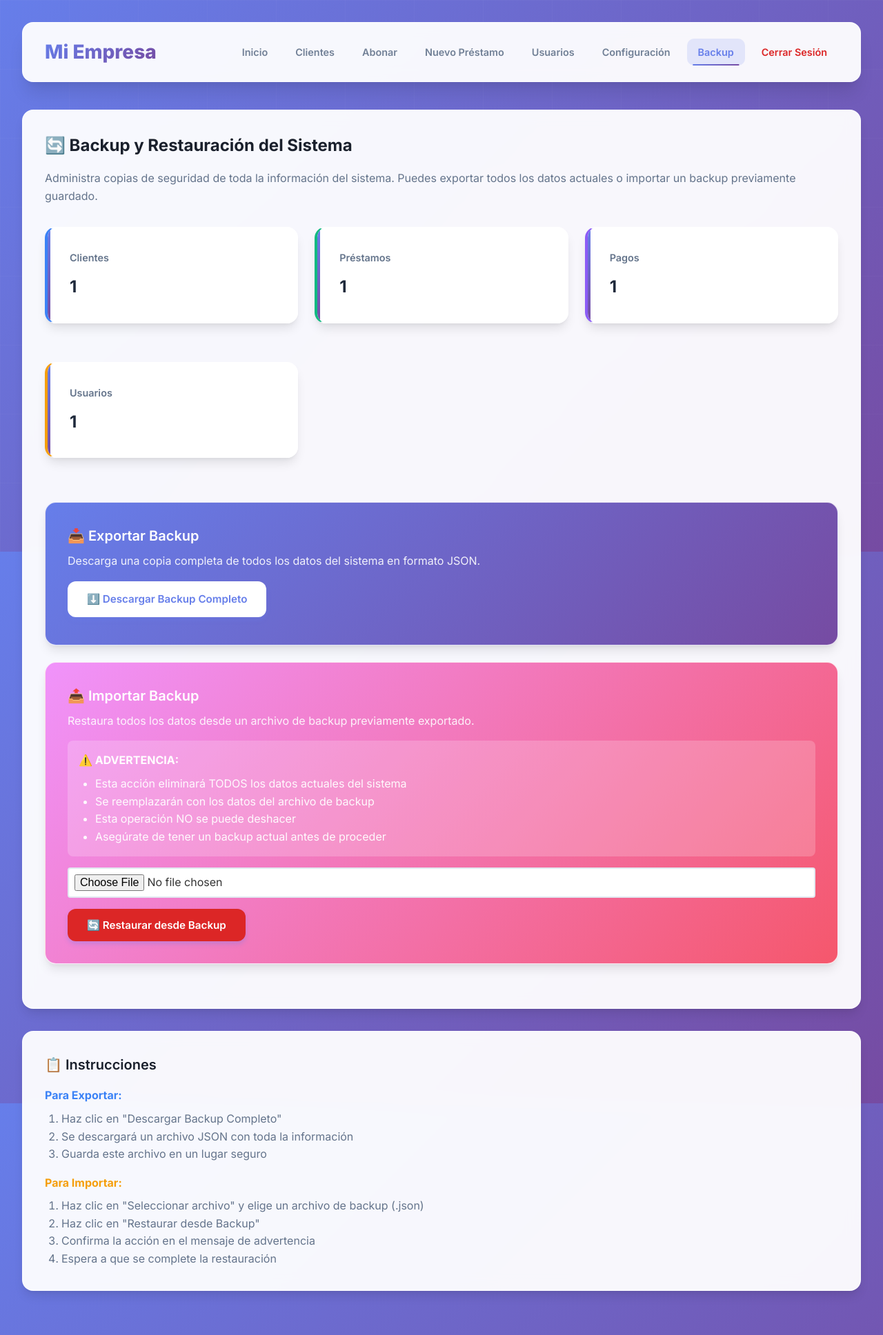
After one commit to adohuken/loans_project, a PHP site: page /backup.php in a window 1280 px wide. The commit adds this page. Shown: the whole page at 69% size. Run offline with PHP 8.4, Linux system fonts and the light colour scheme; a user stored in the database is signed in; data comes from the database, SQL or seed files in the repository; tables that the repository leaves empty hold one stand-in row (values such as "Sample post").

Commit message:
Agregar módulo completo de backup y restauración con exportación/importación JSON

```diff
--- a/active_loans.php
+++ b/active_loans.php
@@ -33,6 +33,7 @@ $loans = $stmt->fetchAll();
                 <a href="create_loan.php">Nuevo Préstamo</a>
                 <a href="users.php">Usuarios</a>
                 <a href="settings.php">Configuración</a>
+                <a href="backup.php">Backup</a>
                 <a href="logout.php" style="color: #dc2626;">Cerrar Sesión</a>
             </nav>
         </header>
--- /dev/null
+++ b/backup.php
@@ -0,0 +1,161 @@
+<?php
+require 'auth.php';
+require 'db.php';
+
+// Fetch Settings
+$stmt_settings = $pdo->query("SELECT * FROM settings WHERE id = 1");
+$settings = $stmt_settings->fetch();
+$currency = $settings['currency_symbol'] ?? '$';
+$company_name = $settings['company_name'] ?? 'Sistema de Préstamos';
+$logo_path = $settings['logo_path'] ?? '';
+
+// Get database statistics
+$total_clients = $pdo->query("SELECT COUNT(*) FROM clients")->fetchColumn();
+$total_loans = $pdo->query("SELECT COUNT(*) FROM loans")->fetchColumn();
+$total_payments = $pdo->query("SELECT COUNT(*) FROM payments")->fetchColumn();
+$total_users = $pdo->query("SELECT COUNT(*) FROM users")->fetchColumn();
+?>
+<!DOCTYPE html>
+<html lang="es">
+
+<head>
+    <meta charset="UTF-8">
+    <meta name="viewport" content="width=device-width, initial-scale=1.0">
+    <title>Backup y Restauración - <?= htmlspecialchars($company_name) ?></title>
+    <link rel="stylesheet" href="style.css?v=2.0">
+</head>
+
+<body>
+    <div class="container">
+        <header>
+            <div style="display: flex; align-items: center; gap: 1rem;">
+                <?php if (!empty($logo_path)): ?>
+                    <img src="<?= htmlspecialchars($logo_path) ?>" alt="Logo"
+                        style="height: 50px; width: auto; object-fit: contain;">
+                <?php endif; ?>
+                <h1><?= htmlspecialchars($company_name) ?></h1>
+            </div>
+            <nav>
+                <a href="index.php">Inicio</a>
+                <a href="clients.php">Clientes</a>
+                <a href="active_loans.php">Abonar</a>
+                <a href="create_loan.php">Nuevo Préstamo</a>
+                <a href="users.php">Usuarios</a>
+                <a href="settings.php">Configuración</a>
+                <a href="backup.php" class="active">Backup</a>
+                <a href="logout.php" style="color: #dc2626;">Cerrar Sesión</a>
+            </nav>
+        </header>
+
+        <?php if (isset($_SESSION['success'])): ?>
+            <div class="alert alert-success">
+                <?= htmlspecialchars($_SESSION['success']) ?>
+            </div>
+            <?php unset($_SESSION['success']); ?>
+        <?php endif; ?>
+
+        <?php if (isset($_SESSION['error'])): ?>
+            <div class="alert alert-error">
+                <?= htmlspecialchars($_SESSION['error']) ?>
+            </div>
+            <?php unset($_SESSION['error']); ?>
+        <?php endif; ?>
+
+        <div class="card">
+            <h2>🔄 Backup y Restauración del Sistema</h2>
+            <p style="color: #64748b; margin-bottom: 2rem;">
+                Administra copias de seguridad de toda la información del sistema. Puedes exportar todos los datos
+                actuales
+                o importar un backup previamente guardado.
+            </p>
+
+            <!-- Database Statistics -->
+            <div class="grid" style="margin-bottom: 2rem;">
+                <div class="card" style="border-left: 4px solid #3b82f6;">
+                    <h3 style="font-size: 0.9rem; color: #64748b;">Clientes</h3>
+                    <p style="font-size: 1.5rem; font-weight: bold; color: #1e293b;"><?= $total_clients ?></p>
+                </div>
+                <div class="card" style="border-left: 4px solid #10b981;">
+                    <h3 style="font-size: 0.9rem; color: #64748b;">Préstamos</h3>
+                    <p style="font-size: 1.5rem; font-weight: bold; color: #1e293b;"><?= $total_loans ?></p>
+                </div>
+                <div class="card" style="border-left: 4px solid #8b5cf6;">
+                    <h3 style="font-size: 0.9rem; color: #64748b;">Pagos</h3>
+                    <p style="font-size: 1.5rem; font-weight: bold; color: #1e293b;"><?= $total_payments ?></p>
+                </div>
+                <div class="card" style="border-left: 4px solid #f59e0b;">
+                    <h3 style="font-size: 0.9rem; color: #64748b;">Usuarios</h3>
+                    <p style="font-size: 1.5rem; font-weight: bold; color: #1e293b;"><?= $total_users ?></p>
+                </div>
+            </div>
+
+            <!-- Export Section -->
+            <div class="card"
+                style="background: linear-gradient(135deg, #667eea 0%, #764ba2 100%); color: white; margin-bottom: 1.5rem;">
+                <h3 style="color: white; margin-bottom: 0.5rem;">📥 Exportar Backup</h3>
+                <p style="opacity: 0.9; margin-bottom: 1rem;">
+                    Descarga una copia completa de todos los datos del sistema en formato JSON.
+                </p>
+                <a href="export_backup.php" class="btn"
+                    style="background: white; color: #667eea; display: inline-block;">
+                    ⬇️ Descargar Backup Completo
+                </a>
+            </div>
+
+            <!-- Import Section -->
+            <div class="card" style="background: linear-gradient(135deg, #f093fb 0%, #f5576c 100%); color: white;">
+                <h3 style="color: white; margin-bottom: 0.5rem;">📤 Importar Backup</h3>
+                <p style="opacity: 0.9; margin-bottom: 1rem;">
+                    Restaura todos los datos desde un archivo de backup previamente exportado.
+                </p>
+
+                <div style="background: rgba(255,255,255,0.2); padding: 1rem; border-radius: 8px; margin-bottom: 1rem;">
+                    <strong style="display: block; margin-bottom: 0.5rem;">⚠️ ADVERTENCIA:</strong>
+                    <ul style="margin: 0; padding-left: 1.5rem; opacity: 0.95;">
+                        <li>Esta acción eliminará TODOS los datos actuales del sistema</li>
+                        <li>Se reemplazarán con los datos del archivo de backup</li>
+                        <li>Esta operación NO se puede deshacer</li>
+                        <li>Asegúrate de tener un backup actual antes de proceder</li>
+                    </ul>
+                </div>
+
+                <form action="import_backup.php" method="POST" enctype="multipart/form-data"
+                    onsubmit="return confirm('⚠️ ADVERTENCIA: Esto eliminará TODOS los datos actuales y los reemplazará con el backup. ¿Estás seguro de continuar?');">
+                    <div style="margin-bottom: 1rem;">
+                        <input type="file" name="backup_file" accept=".json" required
+                            style="background: white; color: #333; padding: 0.5rem; border-radius: 4px; width: 100%;">
+                    </div>
+                    <button type="submit" class="btn" style="background: #dc2626; color: white;">
+                        🔄 Restaurar desde Backup
+                    </button>
+                </form>
+            </div>
+        </div>
+
+        <!-- Instructions -->
+        <div class="card">
+            <h3>📋 Instrucciones</h3>
+            <div style="display: grid; gap: 1rem; margin-top: 1rem;">
+                <div>
+                    <h4 style="color: #3b82f6; margin-bottom: 0.5rem;">Para Exportar:</h4>
+                    <ol style="margin: 0; padding-left: 1.5rem; color: #64748b;">
+                        <li>Haz clic en "Descargar Backup Completo"</li>
+                        <li>Se descargará un archivo JSON con toda la información</li>
+                        <li>Guarda este archivo en un lugar seguro</li>
+                    </ol>
+                </div>
+                <div>
+                    <h4 style="color: #f59e0b; margin-bottom: 0.5rem;">Para Importar:</h4>
+                    <ol style="margin: 0; padding-left: 1.5rem; color: #64748b;">
+                        <li>Haz clic en "Seleccionar archivo" y elige un archivo de backup (.json)</li>
+                        <li>Haz clic en "Restaurar desde Backup"</li>
+                        <li>Confirma la acción en el mensaje de advertencia</li>
+                        <li>Espera a que se complete la restauración</li>
+                    </ol>
+                </div>
+            </div>
+        </div>
+    </div>
+</body>
+
+</html>
--- a/client_history.php
+++ b/client_history.php
@@ -49,6 +49,7 @@ foreach ($loans as $l) {
                 <a href="create_loan.php">Nuevo Préstamo</a>
                 <a href="users.php">Usuarios</a>
                 <a href="settings.php">Configuración</a>
+                <a href="backup.php">Backup</a>
                 <a href="logout.php" style="color: #dc2626;">Cerrar Sesión</a>
             </nav>
         </header>
--- a/clients.php
+++ b/clients.php
@@ -36,6 +36,7 @@ $clients = $stmt->fetchAll();
                 <a href="create_loan.php">Nuevo Préstamo</a>
                 <a href="users.php">Usuarios</a>
                 <a href="settings.php">Configuración</a>
+                <a href="backup.php">Backup</a>
                 <a href="logout.php" style="color: #dc2626;">Cerrar Sesión</a>
             </nav>
         </header>
--- a/create_loan.php
+++ b/create_loan.php
@@ -25,6 +25,7 @@ $clients = $pdo->query("SELECT * FROM clients")->fetchAll();
                 <a href="create_loan.php" class="active">Nuevo Préstamo</a>
                 <a href="users.php">Usuarios</a>
                 <a href="settings.php">Configuración</a>
+                <a href="backup.php">Backup</a>
                 <a href="logout.php" style="color: #dc2626;">Cerrar Sesión</a>
             </nav>
         </header>
--- a/create_user.php
+++ b/create_user.php
@@ -21,6 +21,7 @@ require 'auth.php';
                 <a href="create_loan.php">Nuevo Préstamo</a>
                 <a href="users.php" class="active">Usuarios</a>
                 <a href="settings.php">Configuración</a>
+                <a href="backup.php">Backup</a>
                 <a href="logout.php" style="color: #dc2626;">Cerrar Sesión</a>
             </nav>
         </header>
--- a/edit_user.php
+++ b/edit_user.php
@@ -31,6 +31,7 @@ if (!$user) {
                 <a href="create_loan.php">Nuevo Préstamo</a>
                 <a href="users.php" class="active">Usuarios</a>
                 <a href="settings.php">Configuración</a>
+                <a href="backup.php">Backup</a>
                 <a href="logout.php" style="color: #dc2626;">Cerrar Sesión</a>
             </nav>
         </header>
--- a/import_loan.php
+++ b/import_loan.php
@@ -25,6 +25,7 @@ $clients = $pdo->query("SELECT * FROM clients ORDER BY name")->fetchAll();
                 <a href="create_loan.php">Nuevo Préstamo</a>
                 <a href="users.php">Usuarios</a>
                 <a href="settings.php">Configuración</a>
+                <a href="backup.php">Backup</a>
                 <a href="logout.php" style="color: #dc2626;">Cerrar Sesión</a>
             </nav>
         </header>
--- a/index.php
+++ b/index.php
@@ -72,6 +72,7 @@ $recent_loans = $pdo->query("
                 <a href="create_loan.php">Nuevo Préstamo</a>
                 <a href="users.php">Usuarios</a>
                 <a href="settings.php">Configuración</a>
+                <a href="backup.php">Backup</a>
                 <a href="logout.php" style="color: #dc2626;">Cerrar Sesión</a>
             </nav>
         </header>
--- a/loan_details.php
+++ b/loan_details.php
@@ -65,6 +65,7 @@ $progress = ($total_paid / $loan['total_amount']) * 100;
                 <a href="create_loan.php">Nuevo Préstamo</a>
                 <a href="users.php">Usuarios</a>
                 <a href="settings.php">Configuración</a>
+                <a href="backup.php">Backup</a>
                 <a href="logout.php" style="color: #dc2626;">Cerrar Sesión</a>
             </nav>
         </header>
--- a/reset_system.php
+++ b/reset_system.php
@@ -98,6 +98,7 @@ if ($_SERVER['REQUEST_METHOD'] === 'POST' && isset($_POST['confirm']) && $_POST[
                 <a href="create_loan.php">Nuevo Préstamo</a>
                 <a href="users.php">Usuarios</a>
                 <a href="settings.php">Configuración</a>
+                <a href="backup.php">Backup</a>
                 <a href="logout.php" style="color: #dc2626;">Cerrar Sesión</a>
             </nav>
         </header>
--- a/users.php
+++ b/users.php
@@ -42,6 +42,7 @@ $users = $stmt->fetchAll();
                 <a href="create_loan.php">Nuevo Préstamo</a>
                 <a href="users.php" class="active">Usuarios</a>
                 <a href="settings.php">Configuración</a>
+                <a href="backup.php">Backup</a>
                 <a href="logout.php" style="color: #dc2626;">Cerrar Sesión</a>
             </nav>
         </header>
```
Also changed, not shown: export_backup.php (added, +50 -0 lines), import_backup.php (added, +134 -0 lines).
